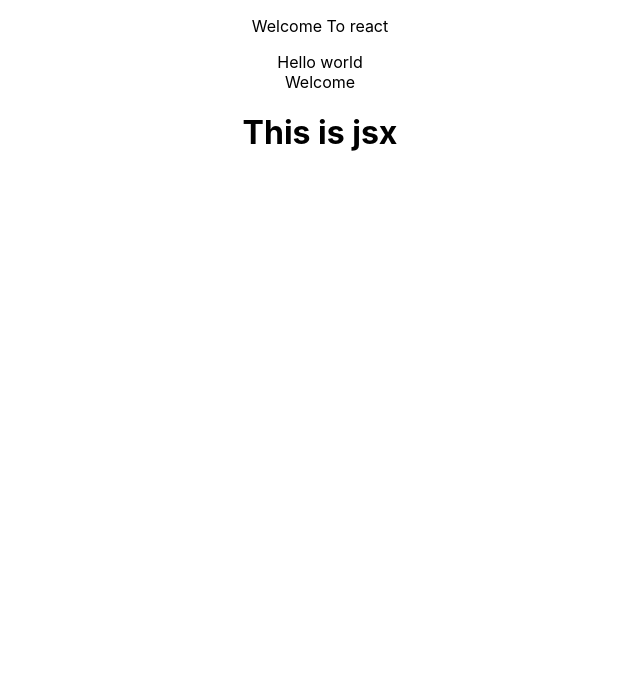
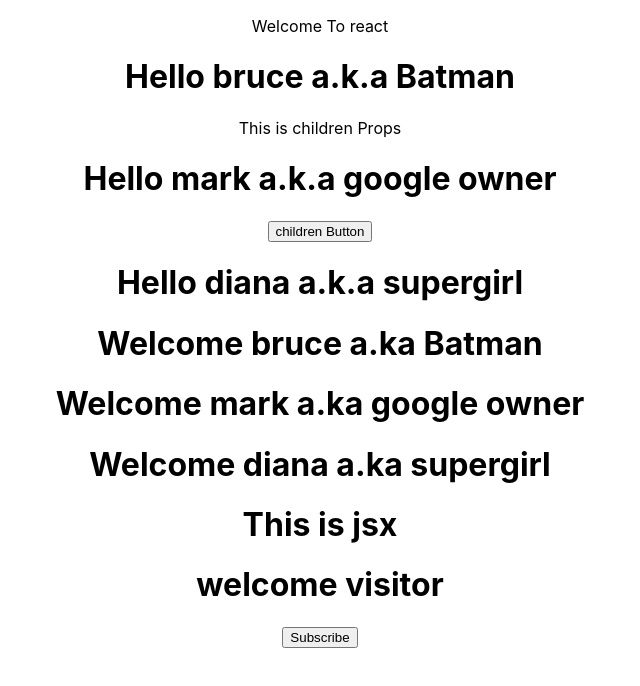
Before and after one commit to git-tolu/frontend, a React (Create React App) app: page / in a window 1280 px wide. Shown: the top 686 px of the page, without its empty margins (320-960 px from the left). Built offline with nearby package versions, Linux system fonts and the light colour scheme.

Commit message:
setstate and props

```diff
--- a/src/App.js
+++ b/src/App.js
@@ -2,14 +2,22 @@ import './App.css';
 import Greet from './components/Greet';
 import Welcome from './components/Class';
 import Hello from './components/hello';
+import Message from "./components/message";
 
 function App() {
   return (
     <div className="App">
       <p>Welcome To react</p>
-      <Greet />
-      <Welcome />
+      <Greet name="bruce" heroName="Batman"> <p>This is children Props</p></Greet>
+      <Greet name="mark" heroName="google owner">
+        <button>children Button</button>
+      </Greet>
+      <Greet name="diana" heroName="supergirl"/>
+      <Welcome name="bruce" heroName="Batman" />
+      <Welcome name="mark" heroName="google owner" />
+      <Welcome name="diana" heroName="supergirl" />
       <Hello />
+      <Message />
     </div>
   );
 }
--- a/src/components/Class.js
+++ b/src/components/Class.js
@@ -3,7 +3,7 @@ import React, { Component } from 'react'
 class Welcome extends Component {
   render() {
     return (
-      <div>Welcome</div>
+      <div> <h1> Welcome {this.props.name} a.ka {this.props.heroName}</h1></div>
     )
   }
 }
--- a/src/components/Greet.js
+++ b/src/components/Greet.js
@@ -1,11 +1,15 @@
 import React from 'react';
 
 // function Greet() {
-//     return <hi>Hello world</hi>
+//     return <h1>Hello world</h1>
 // }
-const Greet = () => {
+const Greet = (props) => {
+    console.log(props);
     return(
-        <hi>Hello world</hi>
+        <div>
+            <h1>Hello {props.name} a.k.a {props.heroName}</h1>
+            {props.children}
+        </div>
     );
 }
 
--- a/src/components/hello.js
+++ b/src/components/hello.js
@@ -6,7 +6,7 @@ const Hello = () => {
     //         <h1>this is jsx</h1>
     //     </div>
     // )
-    return React.createElement('div', { id: 'hwll', className: 'dajdjsa' }, React.createElement('h1', null, 'This is jsx'))
+    return  React.createElement('div', { id: 'hwll', className: 'dajdjsa' }, React.createElement('h1', null, 'This is jsx'))
 }
 
 export default Hello
--- /dev/null
+++ b/src/components/message.js
@@ -0,0 +1,26 @@
+import React, { Component } from 'react'
+
+export default class Message extends Component {
+
+    constructor() {
+        super()
+        this.state = {
+            message: 'welcome visitor'
+        }
+    }
+
+    changeMessage() {
+        this.setState({
+            message: 'Thank you for subscribing'
+        })
+    }
+
+    render() {
+        return (
+            <div>
+                <h1>{this.state.message}</h1>
+                <button onClick={() => this.changeMessage()}>Subscribe</button>
+            </div>
+        )
+    }
+}
```
